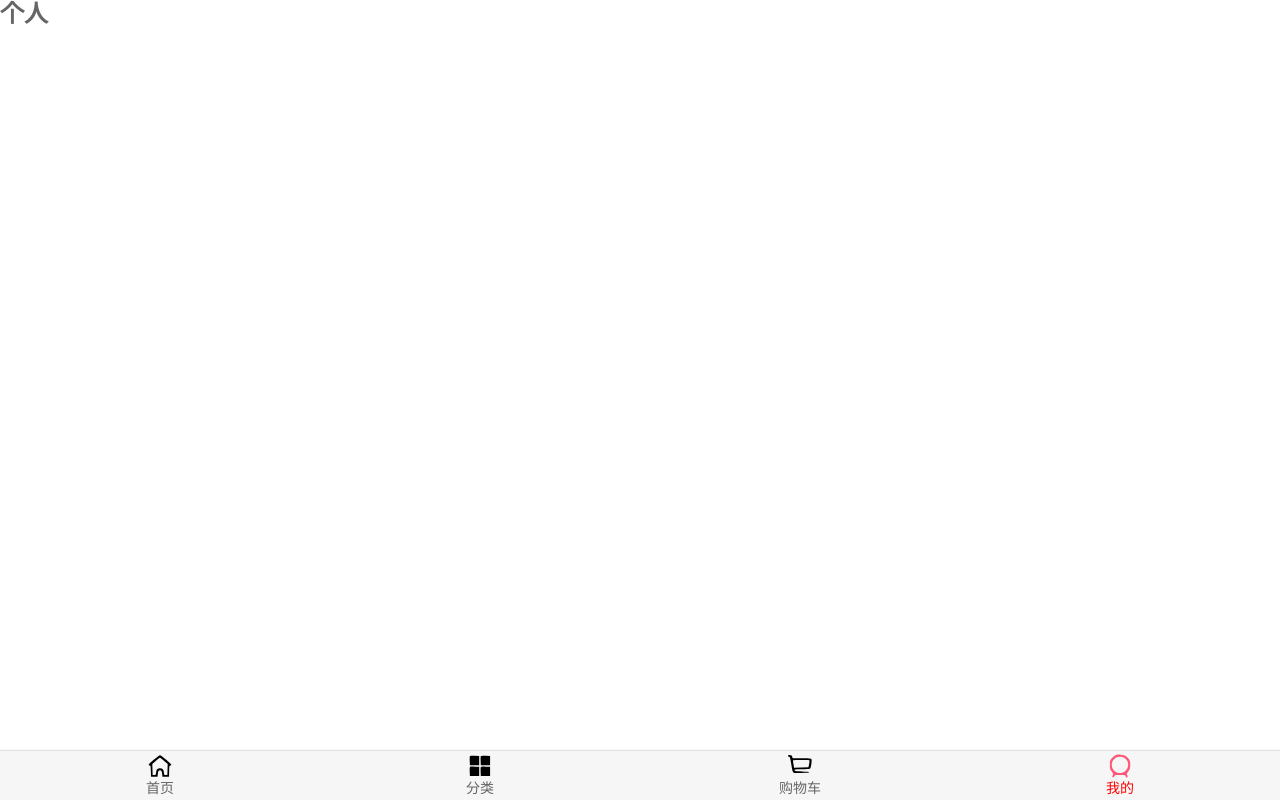
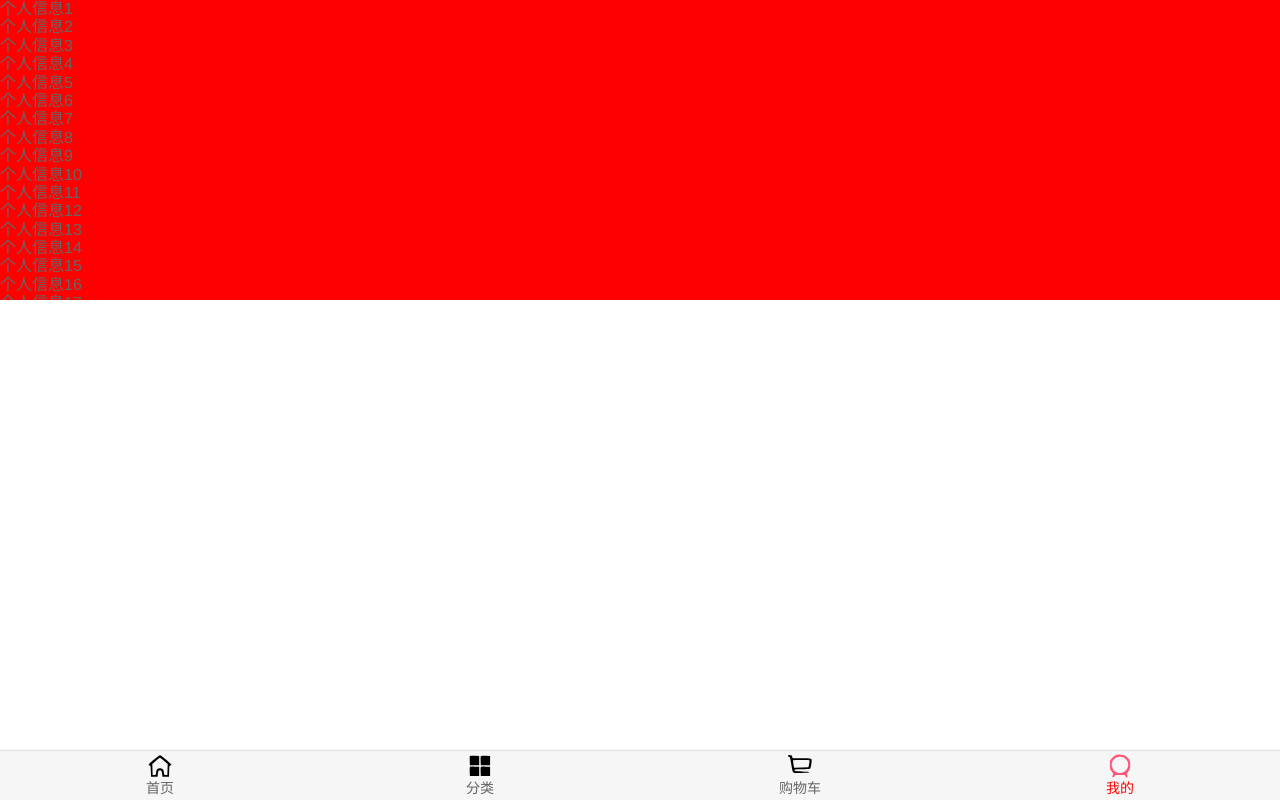
Before and after one commit to zhaoqifan884/supermail, a Vue app: page /profile in a window 1280 px wide. Built offline with nearby package versions, Linux system fonts and the light colour scheme.

Commit message:
上拉加载更多

```diff
--- a/src/components/common/scroll/Scroll.vue
+++ b/src/components/common/scroll/Scroll.vue
@@ -14,15 +14,47 @@
 
   export default {
     name: "Scroll",
+    props: {
+      probeType: {
+        type: Number,
+        default: 0
+      },
+      pullUpLoad: {
+        type: Boolean,
+        default: false
+      }
+    },
     data() {
       return {
         scroll: null
       }
     },
     mounted() {
+      //1.创建Bscroll对象
       this.scroll = new BScroll(this.$refs.wrapper, {
-
+        click: true,
+        //probeType=3 施行监听  在各组件中处理即可
+        probeType: this.probeType,
+        pullUpLoad: this.pullUpLoad
       })
+      //2.监听滚动位置
+      this.scroll.on('scroll', position => {
+        // console.log(position);
+        this.$emit('scroll',position)
+      })
+      //3.监听上拉事件
+      this.scroll.on('pullingUp', () => {
+        // console.log('上拉加载更多');
+        this.$emit('pullingUp')
+      })
+    },
+    methods: {
+      scrollTo(x, y, time=300) {
+        this.scroll.scrollTo(x, y, time)
+      },
+      finishPullUp() {
+        this.scroll.finishPullUp()
+      }
     }
   }
 </script>
--- /dev/null
+++ b/src/components/context/backTop/BackTop.vue
@@ -0,0 +1,24 @@
+<template>
+  <div class="back-top">
+    <img src="~assets/img/common/top.png" alt="">
+  </div>
+</template>
+
+<script>
+  export default {
+    name: "BackTop"
+  }
+</script>
+
+<style scoped>
+  .back-top {
+    position: fixed;
+    right: 8px;
+    bottom: 55px;
+  }
+
+  .back-top img {
+    width: 43px;
+    height: 43px;
+  }
+</style>
--- a/src/views/home/Home.vue
+++ b/src/views/home/Home.vue
@@ -3,7 +3,9 @@
     <nav-bar class="home-nav">
       <div slot="center">购物街</div>
     </nav-bar>
-    <scroll class="content">
+    <scroll class="content" ref="scroll"
+            :probe-type="3" @scroll="contentScroll"
+            :pull-up-load="true" @pullingUp="loadMore">
       <home-swiper :banners="banners"/>
       <recommend-view :recommends="recommends"/>
       <feature-view/>
@@ -12,6 +14,9 @@
                    @tabClick="tabClick"/>
       <goods-list :goods="showGoods"/>
     </scroll>
+<!--    组件不能直接监听点击，需要加.native(原生的)-->
+<!--    原生组件可以随意监听-->
+    <back-top @click.native="backClick" v-show="isShowBackTop"/>
 
   </div>
 </template>
@@ -21,6 +26,7 @@
   import TabControl from "components/context/tabControl/TabControl";
   import GoodsList from "components/context/goods/GoodsList";
   import Scroll from "components/common/scroll/Scroll";
+  import BackTop from "components/context/backTop/BackTop";
 
   import HomeSwiper from "./childComps/HomeSwiper";
   import RecommendView from "./childComps/RecommendView";
@@ -39,6 +45,7 @@
       TabControl,
       GoodsList,
       Scroll,
+      BackTop,
 
       HomeSwiper,
       RecommendView,
@@ -55,7 +62,8 @@
           'sell': {page: 0, list: []}
         },
         //，默认展示pop
-        currentType: 'pop'
+        currentType: 'pop',
+        isShowBackTop: false
       }
     },
     computed: {
@@ -91,6 +99,22 @@
         }
         // console.log(index);
       },
+      /**
+       * scroll监听滚动的位置
+       * backtop显示/隐藏
+       */
+      contentScroll(position) {
+        // console.log(position);
+        this.isShowBackTop = (-position.y) > 1000
+      },
+      loadMore() {
+        // console.log('上拉加载更多');
+        this.getHomeGoods(this.currentType)
+
+        //解决better-scroll bug ，因为better-scroll会一直处理默认原始高度的滚动，要对其现有的高度实时更新
+        //先监听图片什么时候加载完，在实时更新滚动高度
+        // this.$refs.scroll.scroll.refresh()
+      },
 
       /**
        * 网络请求相关方法
@@ -111,7 +135,17 @@
           this.goods[type].list.push(...res.data.list)
           //因为type多了一组数据，所以页码必须加一
           this.goods[type].page += 1
+
+          this.$refs.scroll.finishPullUp()
         })
+      },
+      /**
+       * 回到顶部
+       */
+      backClick() {
+        // console.log('回到顶部');
+        //scrollTo(0,0) 返回（0,0）的位置 在500ms之内回到顶部
+        this.$refs.scroll.scrollTo(0,0)
       }
     }
 
--- a/src/views/profile/Profile.vue
+++ b/src/views/profile/Profile.vue
@@ -1,15 +1,127 @@
 <template>
   <div>
-    <h2>个人</h2>
+    <scroll class="content">
+      <ul>
+        <li>个人信息1</li>
+        <li>个人信息2</li>
+        <li>个人信息3</li>
+        <li>个人信息4</li>
+        <li>个人信息5</li>
+        <li>个人信息6</li>
+        <li>个人信息7</li>
+        <li>个人信息8</li>
+        <li>个人信息9</li>
+        <li>个人信息10</li>
+        <li>个人信息11</li>
+        <li>个人信息12</li>
+        <li>个人信息13</li>
+        <li>个人信息14</li>
+        <li>个人信息15</li>
+        <li>个人信息16</li>
+        <li>个人信息17</li>
+        <li>个人信息18</li>
+        <li>个人信息19</li>
+        <li>个人信息20</li>
+        <li>个人信息21</li>
+        <li>个人信息22</li>
+        <li>个人信息23</li>
+        <li>个人信息24</li>
+        <li>个人信息25</li>
+        <li>个人信息26</li>
+        <li>个人信息27</li>
+        <li>个人信息28</li>
+        <li>个人信息29</li>
+        <li>个人信息30</li>
+        <li>个人信息31</li>
+        <li>个人信息32</li>
+        <li>个人信息33</li>
+        <li>个人信息34</li>
+        <li>个人信息35</li>
+        <li>个人信息36</li>
+        <li>个人信息37</li>
+        <li>个人信息38</li>
+        <li>个人信息39</li>
+        <li>个人信息40</li>
+        <li>个人信息41</li>
+        <li>个人信息42</li>
+        <li>个人信息43</li>
+        <li>个人信息44</li>
+        <li>个人信息45</li>
+        <li>个人信息46</li>
+        <li>个人信息47</li>
+        <li>个人信息48</li>
+        <li>个人信息49</li>
+        <li>个人信息50</li>
+        <li>个人信息51</li>
+        <li>个人信息52</li>
+        <li>个人信息53</li>
+        <li>个人信息54</li>
+        <li>个人信息55</li>
+        <li>个人信息56</li>
+        <li>个人信息57</li>
+        <li>个人信息58</li>
+        <li>个人信息59</li>
+        <li>个人信息60</li>
+        <li>个人信息61</li>
+        <li>个人信息62</li>
+        <li>个人信息63</li>
+        <li>个人信息64</li>
+        <li>个人信息65</li>
+        <li>个人信息66</li>
+        <li>个人信息67</li>
+        <li>个人信息68</li>
+        <li>个人信息69</li>
+        <li>个人信息70</li>
+        <li>个人信息71</li>
+        <li>个人信息72</li>
+        <li>个人信息73</li>
+        <li>个人信息74</li>
+        <li>个人信息75</li>
+        <li>个人信息76</li>
+        <li>个人信息77</li>
+        <li>个人信息78</li>
+        <li>个人信息79</li>
+        <li>个人信息80</li>
+        <li>个人信息81</li>
+        <li>个人信息82</li>
+        <li>个人信息83</li>
+        <li>个人信息84</li>
+        <li>个人信息85</li>
+        <li>个人信息86</li>
+        <li>个人信息87</li>
+        <li>个人信息88</li>
+        <li>个人信息89</li>
+        <li>个人信息90</li>
+        <li>个人信息91</li>
+        <li>个人信息92</li>
+        <li>个人信息93</li>
+        <li>个人信息94</li>
+        <li>个人信息95</li>
+        <li>个人信息96</li>
+        <li>个人信息97</li>
+        <li>个人信息98</li>
+        <li>个人信息99</li>
+        <li>个人信息100</li>
+      </ul>
+    </scroll>
   </div>
 </template>
 
 <script>
+  import Scroll from "components/common/scroll/Scroll";
+
   export default {
-    name: "Profile"
+    name: "Profile",
+    components: {
+      Scroll
+    }
   }
 </script>
 
 <style scoped>
-
+  .content {
+    height: 300px;
+    background-color: red;
+    overflow: hidden;
+  }
 </style>
```
